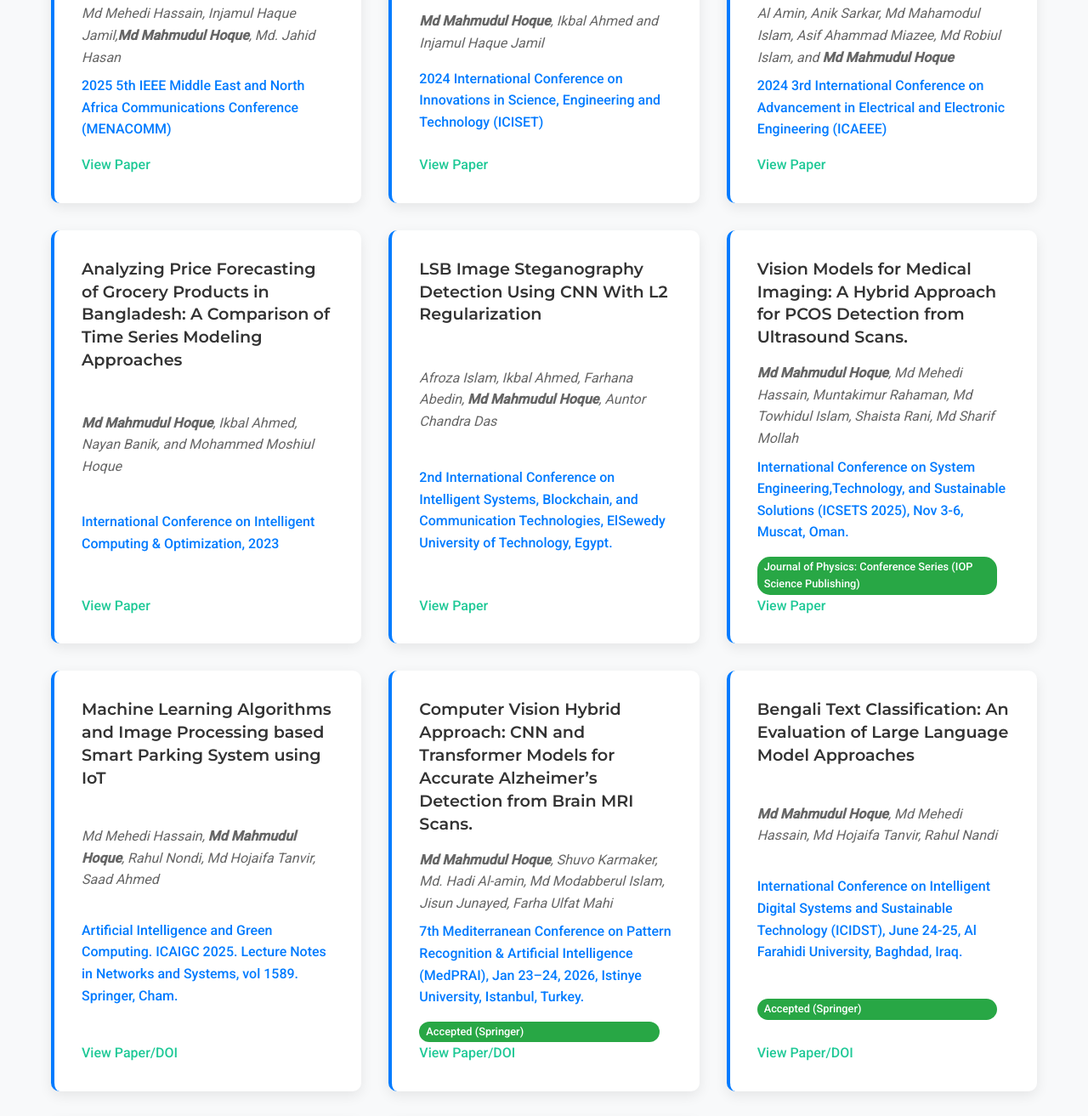
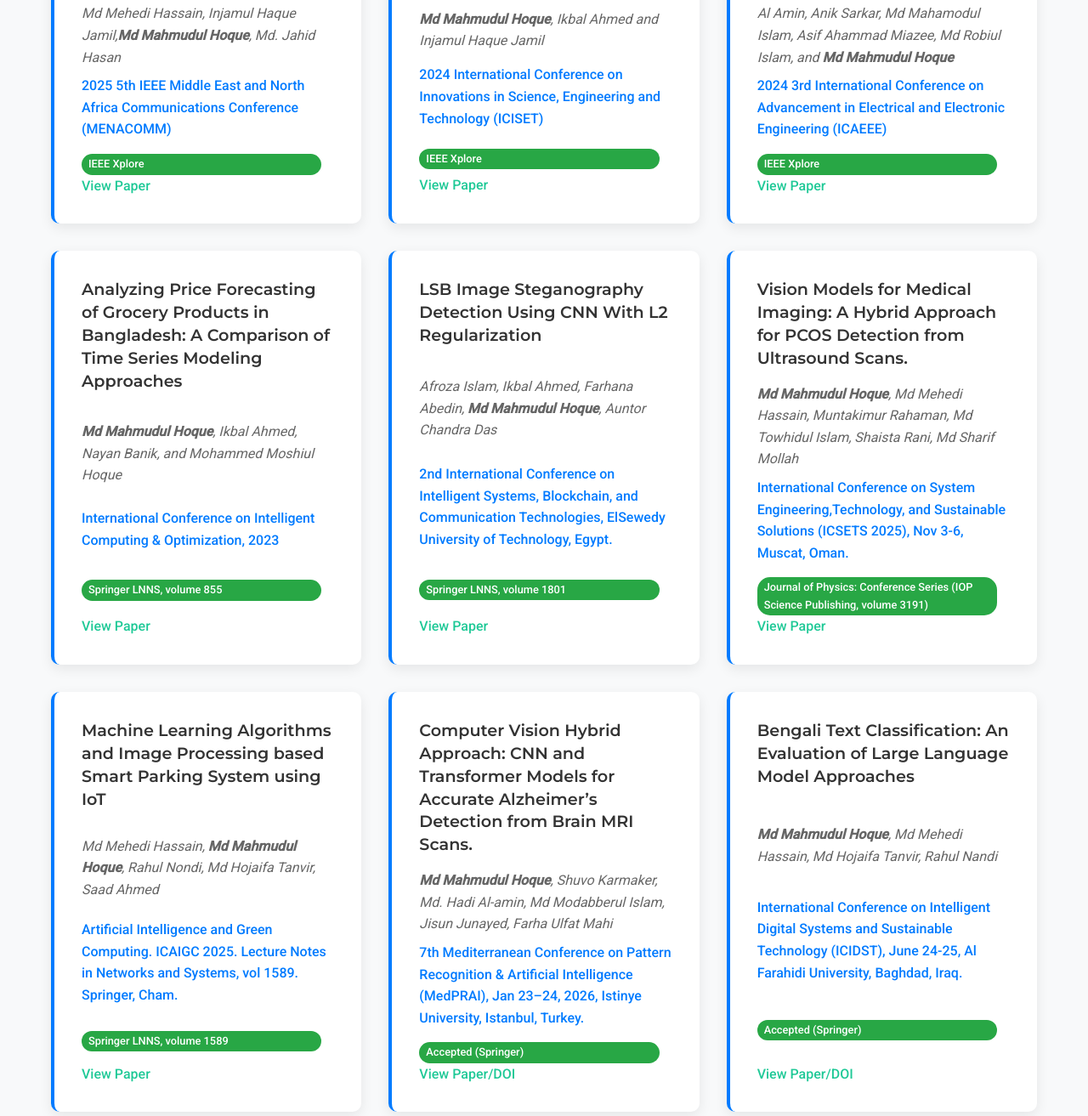
Before and after one commit to evanmahmud/evan, a plain HTML site: page index.html in a window 1280 px wide. Shown: the part 2106-3419 px from the top of the page at 85% size. Drawn offline with Linux system fonts and the light colour scheme.

Commit message:
Update index.html

```diff
--- a/index.html
+++ b/index.html
@@ -113,24 +113,28 @@
                         <h4>Electric Vehicle Charging System Using RFID and IoT for Enhanced User Experience</h4>
                         <p class="authors">Md Mehedi Hassain, Injamul Haque Jamil,<strong>Md Mahmudul Hoque</strong>, Md. Jahid Hasan </p>
                         <p class="venue">2025 5th IEEE Middle East and North Africa Communications Conference (MENACOMM)</p>
+                        <span class="status" style="margin-right:15px; display:inline-block; padding: 2px 8px; font-size: 0.8rem;">IEEE Xplore</span>
                         <a href="https://ieeexplore.ieee.org/document/10939669" class="publication-link" target="_blank">View Paper</a>
                     </div>
                     <div class="publication-card">
                         <h4>A comparison of Bangladeshi daily news portals' various clustering techniques for online revenue generation</h4>
                         <p class="authors"><strong>Md Mahmudul Hoque</strong>, Ikbal Ahmed and Injamul Haque Jamil</p>
                         <p class="venue">2024 International Conference on Innovations in Science, Engineering and Technology (ICISET)</p>
+                        <span class="status" style="margin-right:15px; display:inline-block; padding: 2px 8px; font-size: 0.8rem;">IEEE Xplore</span>
                         <a href="https://ieeexplore.ieee.org/document/10939669" class="publication-link" target="_blank">View Paper</a>
                     </div>
                     <div class="publication-card">
                         <h4>Sentiment Polarity Analysis of Bangla Food Reviews Using Machine and Deep Learning Algorithms</h4>
                         <p class="authors">Al Amin, Anik Sarkar, Md Mahamodul Islam, Asif Ahammad Miazee, Md Robiul Islam, and <strong>Md Mahmudul Hoque</strong></p>
                         <p class="venue">2024 3rd International Conference on Advancement in Electrical and Electronic Engineering (ICAEEE)</p>
+                        <span class="status" style="margin-right:15px; display:inline-block; padding: 2px 8px; font-size: 0.8rem;">IEEE Xplore</span>
                         <a href="https://ieeexplore.ieee.org/document/10561876" class="publication-link" target="_blank">View Paper</a>
                     </div>
                     <div class="publication-card">
                         <h4>Analyzing Price Forecasting of Grocery Products in Bangladesh: A Comparison of Time Series Modeling Approaches</h4>
                         <p class="authors"><strong>Md Mahmudul Hoque</strong>, Ikbal Ahmed, Nayan Banik, and Mohammed Moshiul Hoque</p>
                         <p class="venue">International Conference on Intelligent Computing & Optimization, 2023</p>
+                        <span class="status" style="margin-right:15px; display:inline-block; padding: 2px 8px; font-size: 0.8rem;">Springer LNNS, volume 855</span>
                         <a href="https://link.springer.com/chapter/10.1007/978-3-031-50158-6_33" class="publication-link" target="_blank">View Paper</a>
                     </div>
 
@@ -138,6 +142,7 @@
                         <h4>LSB Image Steganography Detection Using CNN With L2 Regularization</h4>
                         <p class="authors">Afroza Islam, Ikbal Ahmed, Farhana Abedin, <strong>Md Mahmudul Hoque</strong>, Auntor Chandra Das</p>
                         <p class="venue">2nd International Conference on Intelligent Systems, Blockchain, and Communication Technologies, ElSewedy University of Technology, Egypt.</p>
+                        <span class="status" style="margin-right:15px; display:inline-block; padding: 2px 8px; font-size: 0.8rem;">Springer LNNS, volume 1801</span>
                         <a href="https://link.springer.com/chapter/10.1007/978-3-032-15784-3_2" class="publication-link" target="_blank">View Paper</a>
                     </div>
 
@@ -145,7 +150,7 @@
                         <h4>Vision Models for Medical Imaging: A Hybrid Approach for PCOS Detection from Ultrasound Scans.</h4>
                         <p class="authors"><strong>Md Mahmudul Hoque</strong>, Md Mehedi Hassain, Muntakimur Rahaman, Md Towhidul Islam, Shaista Rani, Md Sharif Mollah</p>
                         <p class="venue">International Conference on System Engineering,Technology, and Sustainable Solutions (ICSETS 2025), Nov 3-6, Muscat, Oman.</p>
-                        <span class="status" style="margin-right:15px; display:inline-block; padding: 2px 8px; font-size: 0.8rem;">Journal of Physics: Conference Series (IOP Science Publishing)</span>
+                        <span class="status" style="margin-right:15px; display:inline-block; padding: 2px 8px; font-size: 0.8rem;">Journal of Physics: Conference Series (IOP Science Publishing, volume 3191)</span>
                         <a href="https://iopscience.iop.org/article/10.1088/1742-6596/3191/1/012120" class="publication-link" target="_blank">View Paper</a>
                     </div>
 
@@ -153,7 +158,8 @@
                         <h4>Machine Learning Algorithms and Image Processing based Smart Parking System using IoT</h4>
                         <p class="authors">Md Mehedi Hassain, <strong>Md Mahmudul Hoque</strong>, Rahul Nondi, Md Hojaifa Tanvir, Saad Ahmed</p>
                         <p class="venue">Artificial Intelligence and Green Computing. ICAIGC 2025. Lecture Notes in Networks and Systems, vol 1589. Springer, Cham.</p>
-                        <a href="https://doi.org/10.1007/978-3-032-02312-4_2" class="publication-link" target="_blank">View Paper/DOI</a>
+                         <span class="status" style="margin-right:15px; display:inline-block; padding: 2px 8px; font-size: 0.8rem;">Springer LNNS, volume 1589</span>
+                        <a href="https://doi.org/10.1007/978-3-032-02312-4_2" class="publication-link" target="_blank">View Paper</a>
                     </div>
 
 
```
